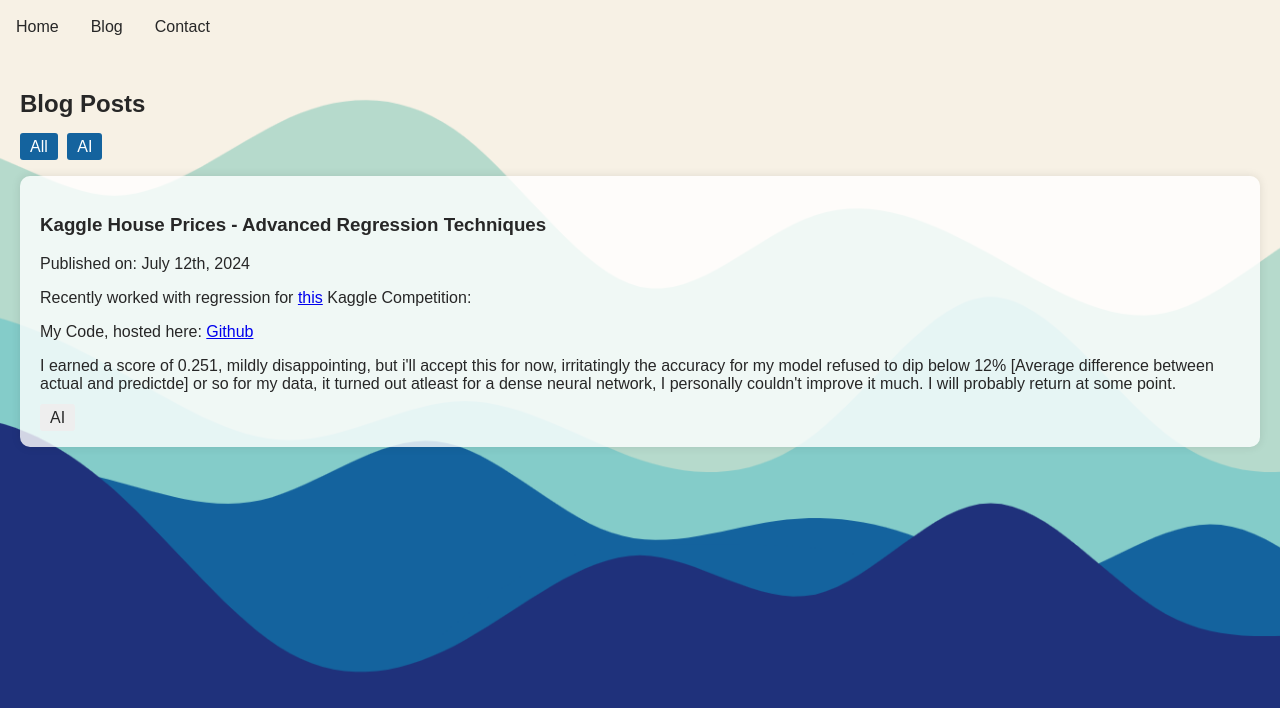
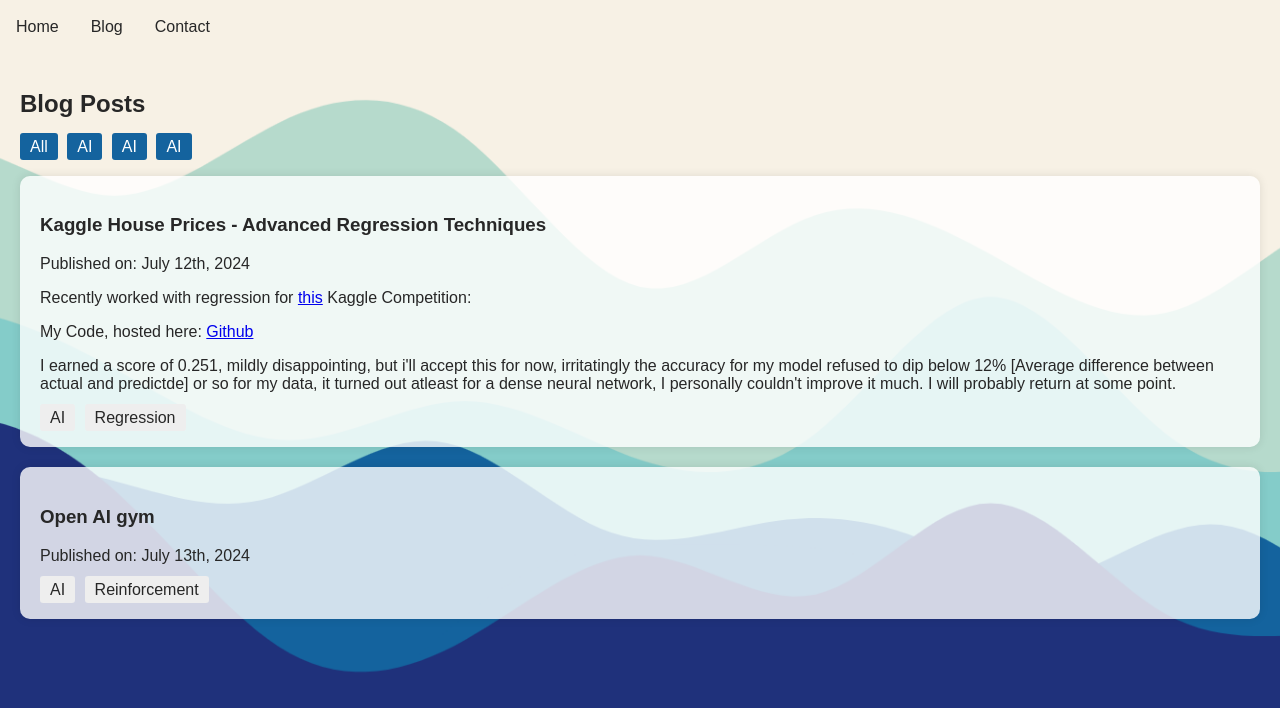
Before and after one commit to EthanCui2008/EthanCui2008.github.io, a plain HTML site: page blog.html in a window 1280 px wide. Shown: the part 92-800 px from the top of the page. Drawn offline with Linux system fonts and the light colour scheme.

Commit message:
Update blog.html

```diff
--- a/blog.html
+++ b/blog.html
@@ -107,10 +107,13 @@
     <div class="filter">
         <span onclick="filterPosts('All')">All</span>
         <span onclick="filterPosts('AI')">AI</span>
+        <span onclick="filterPosts('Regression')">AI</span>
+        <span onclick="filterPosts('Reinforcement')">AI</span>
+
         <!-- Add more tags as needed -->
     </div>
 
-    <article class="post" data-tags="AI, " data-date="2024-07-12">
+    <article class="post" data-tags="AI, Regression" data-date="2024-07-12">
         <h3>Kaggle House Prices - Advanced Regression Techniques</h3>
         <p>Published on: July 12th, 2024</p>
         <p>Recently worked with regression for <a href="https://www.kaggle.com/competitions/house-prices-advanced-regression-techniques/submissions#" target="_blank">this</a> Kaggle Competition:</p>
@@ -119,9 +122,19 @@
 
         <div class="tags">
             <span>AI</span>
+            <span>Regression</span>
         </div>
     </article>
 
+    <article class="post" data-tags="AI, Reinforcement" data-date="2024-07-13">
+        <h3>Open AI gym</h3>
+        <p>Published on: July 13th, 2024</p>
+
+        <div class="tags">
+            <span>AI</span>
+            <span>Reinforcement</span>
+        </div>
+    </article>
 </main>
 
 <script>
```
